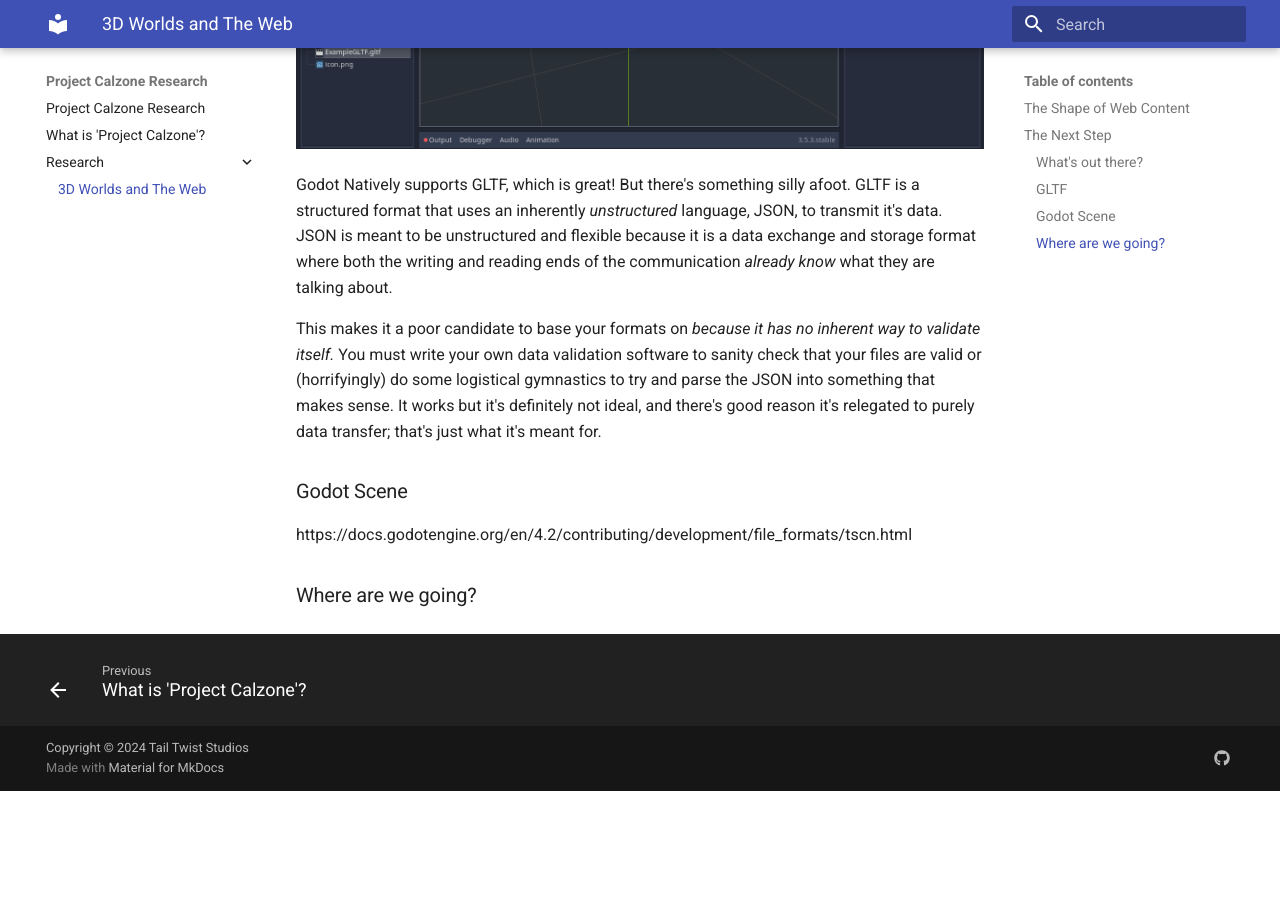
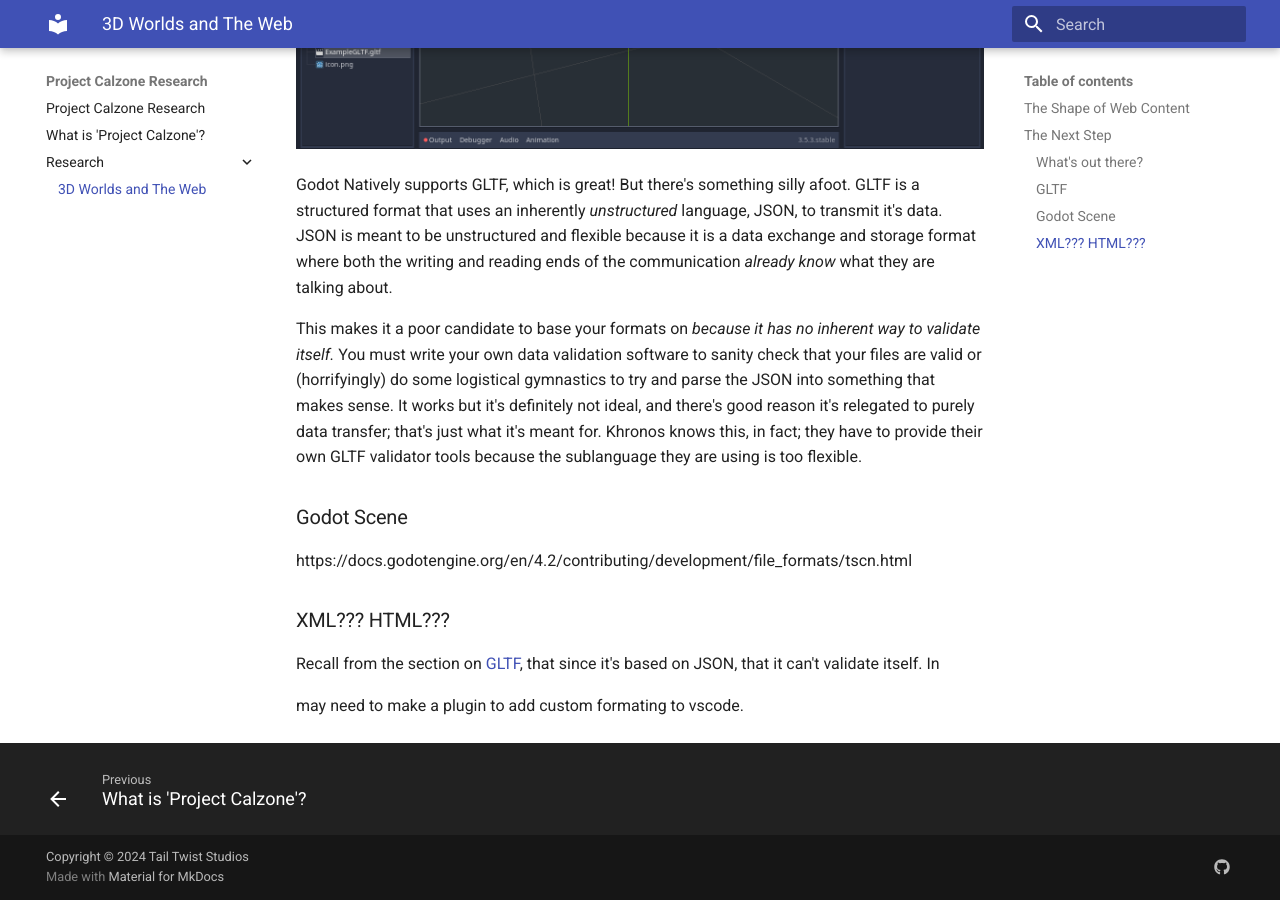
Before and after one commit to EhoNo1/Calzone-Research, an MkDocs documentation site: the page built from docs/Research/3D Worlds and The Web.md, in a window 1280 px wide and 900 px high, scrolled down 2708 px. Built offline with MkDocs 1.6.1 and Material for MkDocs 9.7.7, drawn with Linux system fonts in a browser that asks for light colours; before the commit the page ends 3499 px from its top, so only the background shows below that.

Commit message:
Committing changes since last commit

```diff
--- a/docs/Research/3D Worlds and The Web.md
+++ b/docs/Research/3D Worlds and The Web.md
@@ -37,9 +37,13 @@
 
 Godot Natively supports GLTF, which is great! But there's something silly afoot. GLTF is a structured format that uses an inherently *unstructured* language, JSON, to transmit it's data. JSON is meant to be unstructured and flexible because it is a data exchange and storage format where both the writing and reading ends of the communication *already know* what they are talking about.
 
-This makes it a poor candidate to base your formats on *because it has no inherent way to validate itself.* You must write your own data validation software to sanity check that your files are valid or (horrifyingly) do some logistical gymnastics to try and parse the JSON into something that makes sense. It works but it's definitely not ideal, and there's good reason it's relegated to purely data transfer; that's just what it's meant for.
-
+This makes it a poor candidate to base your formats on *because it has no inherent way to validate itself.* You must write your own data validation software to sanity check that your files are valid or (horrifyingly) do some logistical gymnastics to try and parse the JSON into something that makes sense. It works but it's definitely not ideal, and there's good reason it's relegated to purely data transfer; that's just what it's meant for. Khronos knows this, in fact; they have to provide their own GLTF validator tools because the sublanguage they are using is too flexible.
 ### Godot Scene
 https://docs.godotengine.org/en/4.2/contributing/development/file_formats/tscn.html
 
-### Where are we going?
+
+
+### XML??? HTML???
+Recall from the section on [GLTF](#GLTF), that since it's based on JSON, that it can't validate itself. In
+
+may need to make a plugin to add custom formating to vscode.
```
